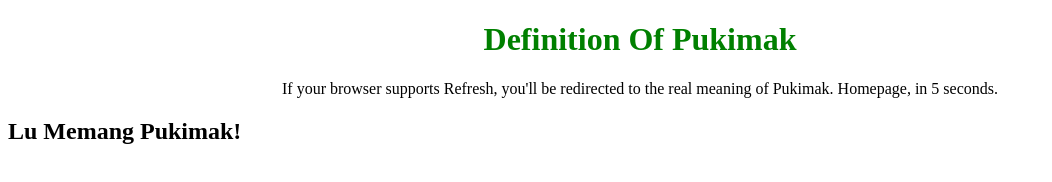
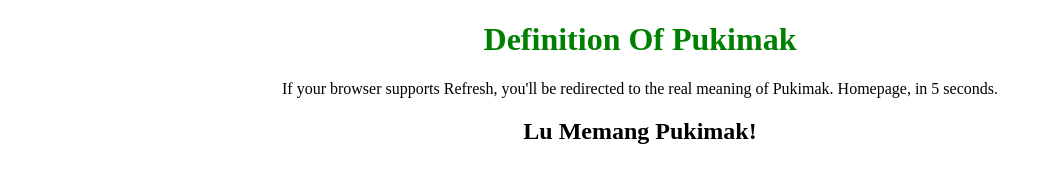
Before and after one commit to garfieldwtf/cloudflaretest, a plain HTML site: page index.html in a window 1280 px wide. Shown: the whole page, without its empty margins (0-1052 px from the left). Drawn offline with Linux system fonts and the light colour scheme.

Commit message:
Update index.html

```diff
--- a/index.html
+++ b/index.html
@@ -16,8 +16,8 @@
         If your browser supports Refresh,
         you'll be redirected to the real meaning of Pukimak.
         Homepage, in 5 seconds.
-  <h2>Lu Memang Pukimak!</h2>
     </p>
+  <center><h2>Lu Memang Pukimak!</h2></center>
 </body>
 
 </html>
```
